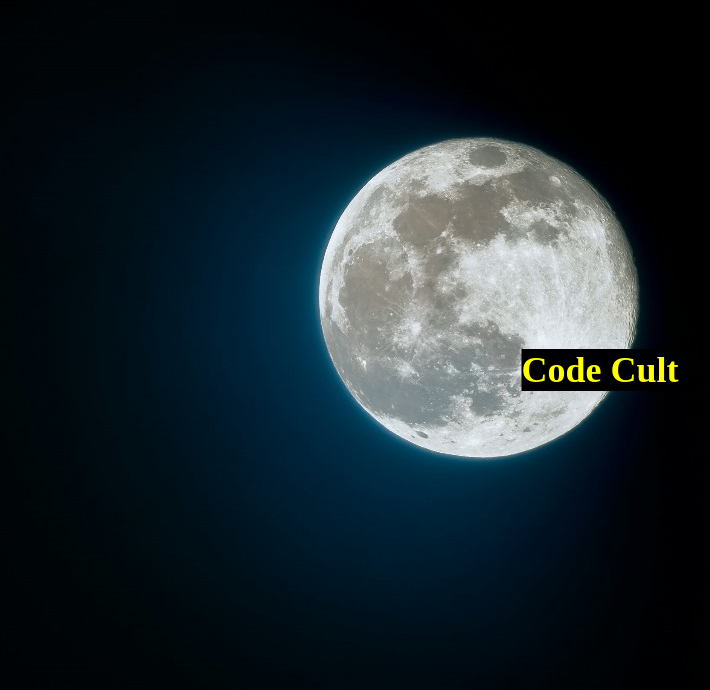
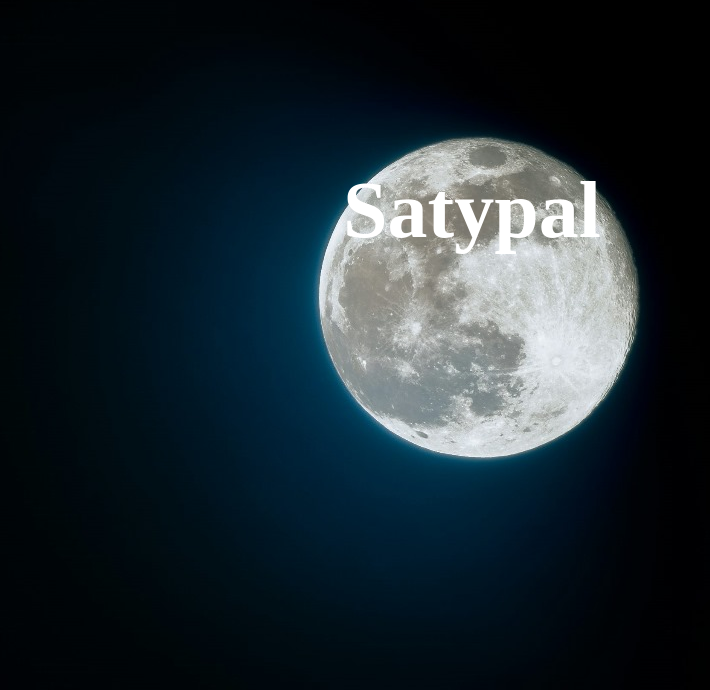
Before and after one commit to Satyapaljanghela12/Github, a plain HTML site: page index.html in a window 1280 px wide. Shown: the part 110-800 px from the top of the page, without its empty margins (168-878 px from the left). Drawn offline with Linux system fonts and the light colour scheme.

Commit message:
session updated

```diff
--- a/index.html
+++ b/index.html
@@ -1,15 +1,19 @@
 <!DOCTYPE html>
 <html lang="en">
+
 <head>
     <meta charset="UTF-8">
     <meta name="viewport" content="width=, initial-scale=1.0">
     <title>Code cult</title>
-    <link rel="stylesheet" href="/styles.css">
+    <link rel="stylesheet" href="/style.css">
 </head>
+
 <body>
-    <h1 class="custom-heading">Code Cult</h1>
-
+    <div class="bg">
+       <h1>Satypal </h1>
+    </div>
 
 
 </body>
+
 </html>
--- /dev/null
+++ b/style.css
@@ -0,0 +1,23 @@
+* {
+    margin: 0;
+    padding: 0;
+ box-sizing: border-box;
+}
+
+.bg {
+    height: 100vh;
+    width: 100%;
+background-image: url(./bg.jpg);
+    background-size: cover;
+    background-repeat: no-repeat;
+}
+
+h1{
+    color: white;
+    font-size: 80px;
+    position: absolute;
+    top: 40%;
+    left: 50%;
+    transform: translate(-50%,-50%);
+
+}
--- a/styles.css
+++ /dev/null
@@ -1,30 +0,0 @@
-*{
-    background-image:url(/WhatsApp\ Image\ 2024-11-22\ at\ 21.18.51_4d005dc5.jpg);
-    margin: 0;
-    padding: 0;
-
-}
-
-
-
-#bg{
-    height: 100vh;
-    width: 100%;
-    background-image: url(/WhatsApp\ Image\ 2024-11-22\ at\ 21.18.51_4d005dc5.jpg);
-    background-size: cover;
-}
-
-.custom-heading {
-    position: absolute;
-      top: 60%;
-      left: 60%;
-      transform: translate(-50%, -50%);
-      color: yellow;
-      font-size: 36px;
-      font-weight: bold;
-      text-align: center;
-
-
-
-
-}
```
Also changed, not shown: bg.jpg (renamed from WhatsApp Image 2024-11-22 at 21.18.51_4d005dc5.jpg).
